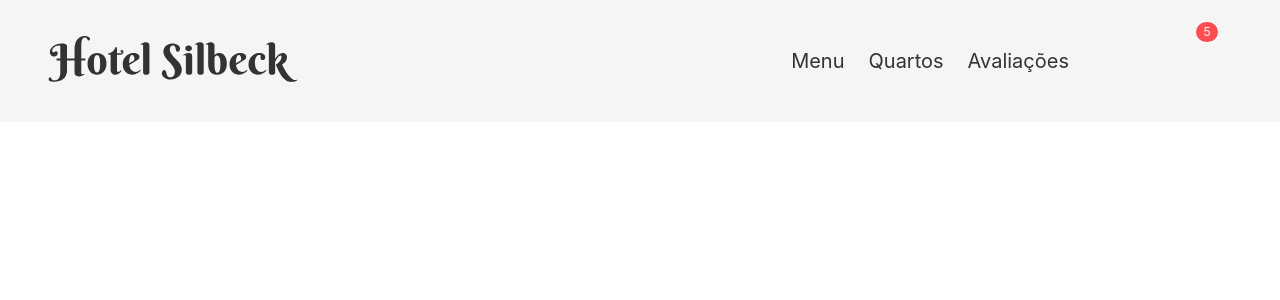
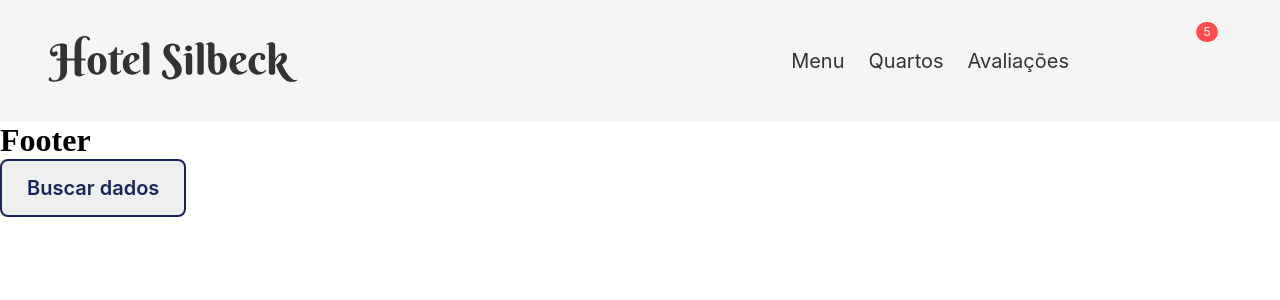
Before and after one commit to WilliamNunes905/Hotel-Management-System, a React (Vite) app: page / in a window 1280 px wide. Shown: the top 300 px of the page. Built offline with nearby package versions, Linux system fonts and the light colour scheme; the HTML template or start-up script is replaced by a standard one.

Commit message:
Implementing the footer api call with axios

```diff
--- a/package.json
+++ b/package.json
@@ -16,6 +16,7 @@
     "@fortawesome/free-solid-svg-icons": "^6.5.1",
     "@fortawesome/react-fontawesome": "^0.2.0",
     "antd": "^5.12.1",
+    "axios": "^1.6.2",
     "react": "^18.2.0",
     "react-dom": "^18.2.0",
     "react-router-dom": "^6.20.1"
--- a/src/components/Button/index.tsx
+++ b/src/components/Button/index.tsx
@@ -3,9 +3,9 @@ import {
   faCartFlatbedSuitcase,
 } from '@fortawesome/free-solid-svg-icons/faCartFlatbedSuitcase';
 import './ReservationButton.scss';
-import { Badge, Avatar } from 'antd';
+import { Badge } from 'antd';
 
-function ReservationButton() {
+export function ReservationButton() {
   return (
     <>
       <button>
@@ -22,5 +22,3 @@ function ReservationButton() {
     </>
   );
 }
-
-export default ReservationButton;
--- /dev/null
+++ b/src/components/Footer/index.tsx
@@ -0,0 +1,12 @@
+import { fetchFooterData } from '../../services/FooterData';
+
+export function Footer() {
+  console.log(fetchFooterData);
+
+  return (
+    <div>
+      <h1>Footer</h1>
+      <button onClick={ fetchFooterData }>Buscar dados</button>
+    </div>
+  );
+}
--- a/src/components/NavBar/index.tsx
+++ b/src/components/NavBar/index.tsx
@@ -1,7 +1,7 @@
 import { NavLink } from 'react-router-dom';
 import './NavBar.scss';
 
-function NavBar() {
+export function NavBar() {
   return (
     <div className="container">
       <nav>
@@ -18,5 +18,3 @@ function NavBar() {
     </div>
   );
 }
-
-export default NavBar;
--- a/src/pages/Home/index.tsx
+++ b/src/pages/Home/index.tsx
@@ -1,9 +1,11 @@
-import Header from '../../components/Header';
+import { Header } from '../../components/Header';
+import { Footer } from '../../components/Footer';
 
 function Home() {
   return (
     <div>
       <Header />
+      <Footer />
     </div>
   );
 }
--- /dev/null
+++ b/src/services/FooterData.tsx
@@ -0,0 +1,16 @@
+import axios from 'axios';
+import { FooterData } from '../types/FooterData';
+
+const DATABASE = 'https://run.mocky.io/v3/9e51aa23-2c5d-46bc-9b25-074cfc617ab6';
+
+export async function fetchFooterData(): Promise<FooterData> {
+  try {
+    const response = await axios.get(DATABASE);
+    return response.data;
+  } catch (error) {
+    if (axios.isAxiosError(error)) {
+      throw new Error(`Erro na resposta da API: ${error.response}`);
+    }
+    throw new Error('Erro desconhecido');
+  }
+}
--- /dev/null
+++ b/src/types/FooterData.ts
@@ -0,0 +1,19 @@
+export type FooterData = {
+  id: number;
+  url: string;
+  nome: string;
+  endereco: {
+    rua: string;
+    numero: string;
+    bairro: string;
+    cidade: string;
+    estado: string;
+    pais: string;
+  };
+  facebook: string;
+  instagram: string;
+  twitter: string;
+  youtube: string;
+  telefone: string;
+  email: string;
+};
```
Also changed, not shown: src/components/Header/index.tsx (+3 -5 lines), 1 other file (tests, documents, lock files or other folders).
